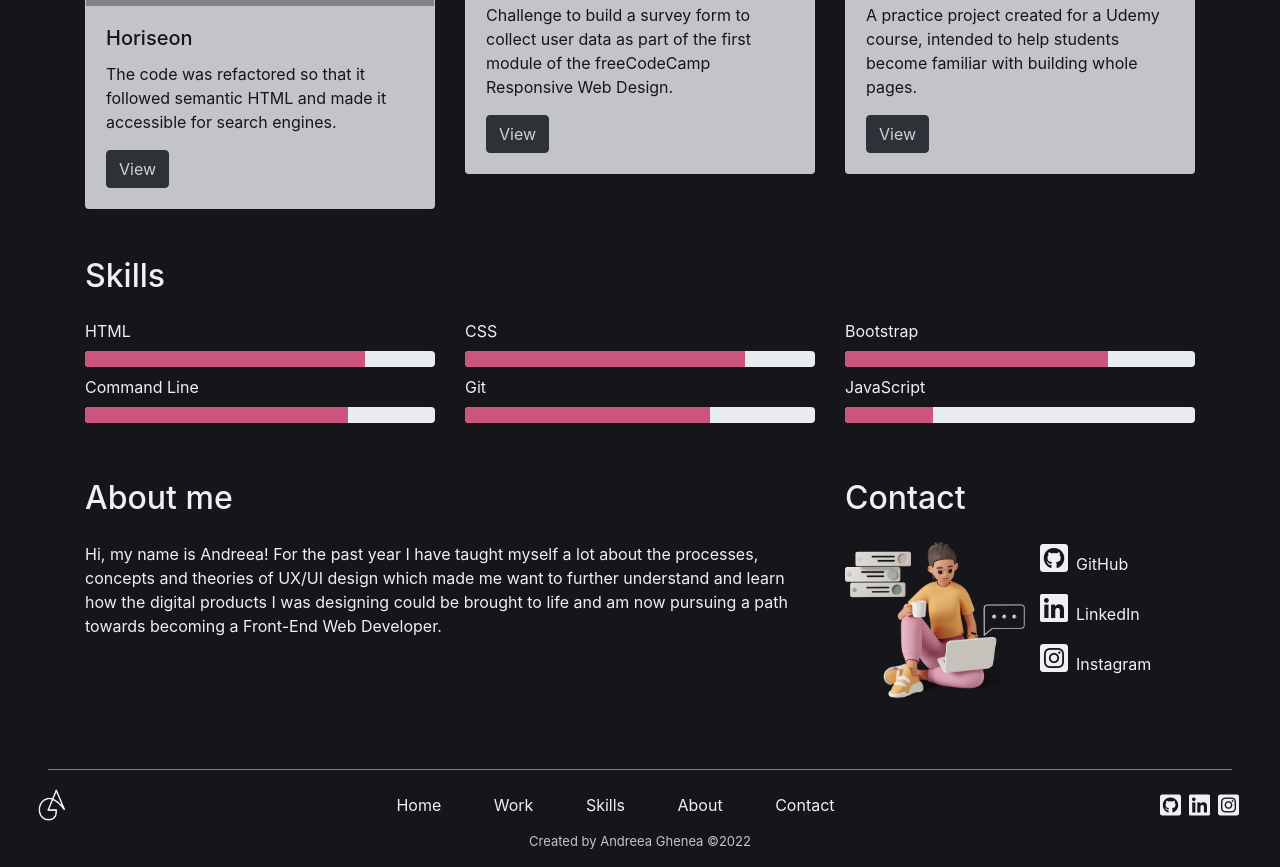
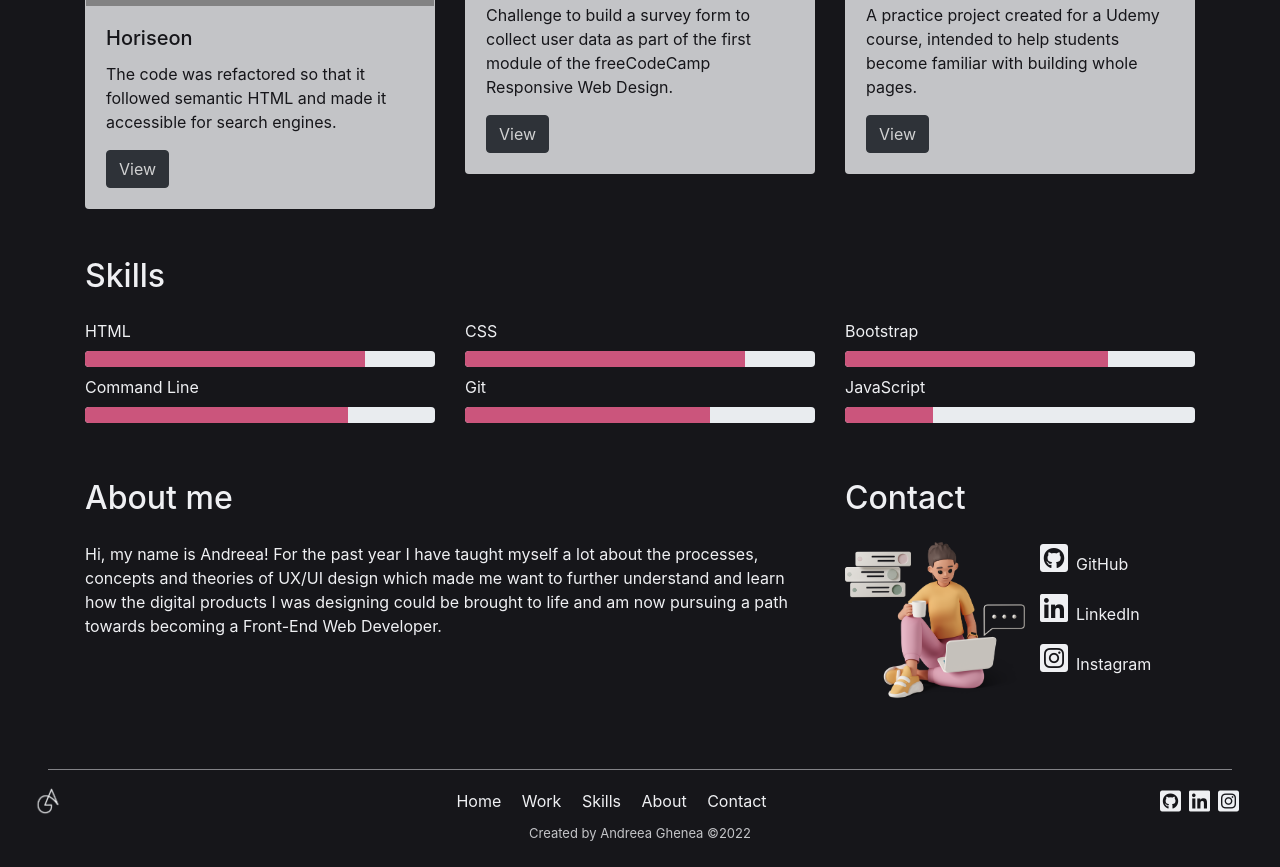
Before and after one commit to agh911/Bootstrap-Portfolio, a plain HTML site: page index.html in a window 1280 px wide. Shown: the part 1655-2522 px from the top of the page. Drawn offline with nearby package versions, Linux system fonts and the light colour scheme; grey boxes are pictures that could not be loaded.

Commit message:
adds changes to HTML file

```diff
--- a/css/styles.css
+++ b/css/styles.css
@@ -111,5 +111,5 @@ footer a:hover {
 }
 
 .logo {
-    width: 38px;
+    width: 30px;
 }
--- a/index.html
+++ b/index.html
@@ -249,10 +249,10 @@
         <div class="row d-flex justify-content-between align-items-center mb-2">
             <img src="images/logo-light.png" alt="AG logo" class="logo">
             <div class="links">
-                <a href="#navbarNav" class="mr-5">Home</a>
-                <a href="#work" class="mr-5">Work</a>
-                <a href="#skills" class="mr-5">Skills</a>
-                <a href="#about" class="mr-5">About</a>
+                <a href="#navbarNav" class="mr-3">Home</a>
+                <a href="#work" class="mr-3">Work</a>
+                <a href="#skills" class="mr-3">Skills</a>
+                <a href="#about" class="mr-3">About</a>
                 <a href="#contact">Contact</a>
             </div>
             <div class="socials">
```
Also changed, not shown: images/portfolio-mobile-preview.png (added), images/portfolio-tablet-preview.png (added), 5 other files.
